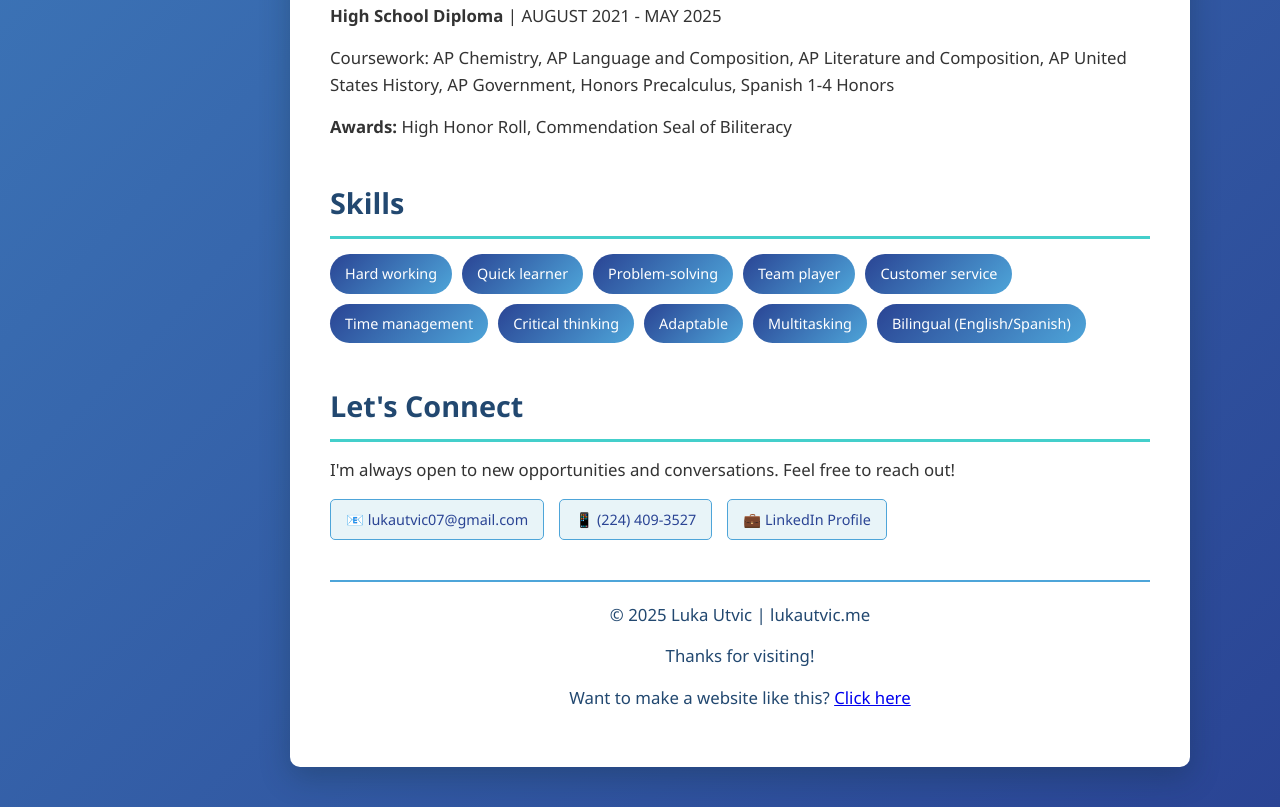
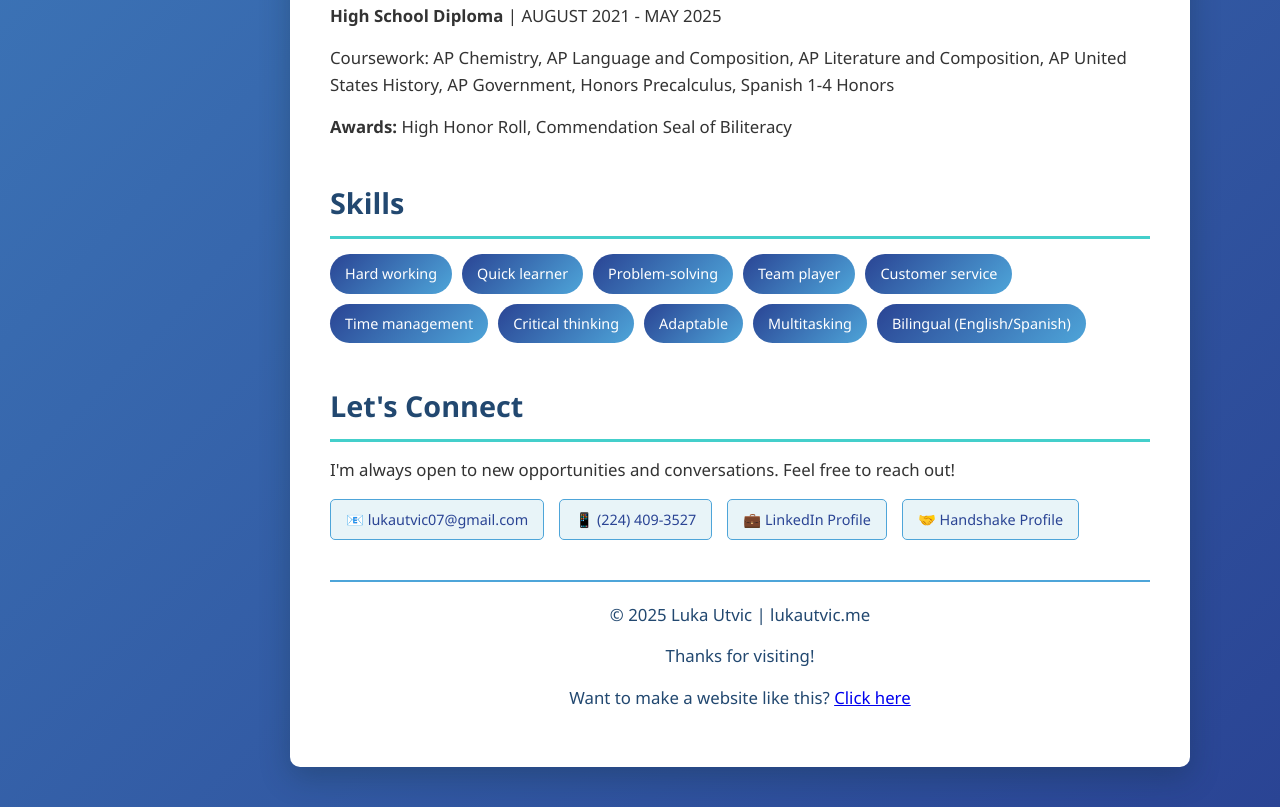
Before and after one commit to luka-utvic/lukautvic.me, a plain HTML site: page index.html in a window 1280 px wide. Shown: the part 2356-3163 px from the top of the page. Drawn offline with Linux system fonts and the light colour scheme.

Commit message:
Add Handshake profile link to Let's Connect section

```diff
--- a/index.html
+++ b/index.html
@@ -368,6 +368,7 @@
                     <a href="mailto:lukautvic07@gmail.com">📧 lukautvic07@gmail.com</a>
                     <a href="tel:+12244093527">📱 (224) 409-3527</a>
                     <a href="https://www.linkedin.com/in/luka-utvic" target="_blank">💼 LinkedIn Profile</a>
+                                    <a href="https://uic.joinhandshake.com/profiles/z6rye4" target="_blank">🤝 Handshake Profile</a>
                 </div>
             </section>
 
```
